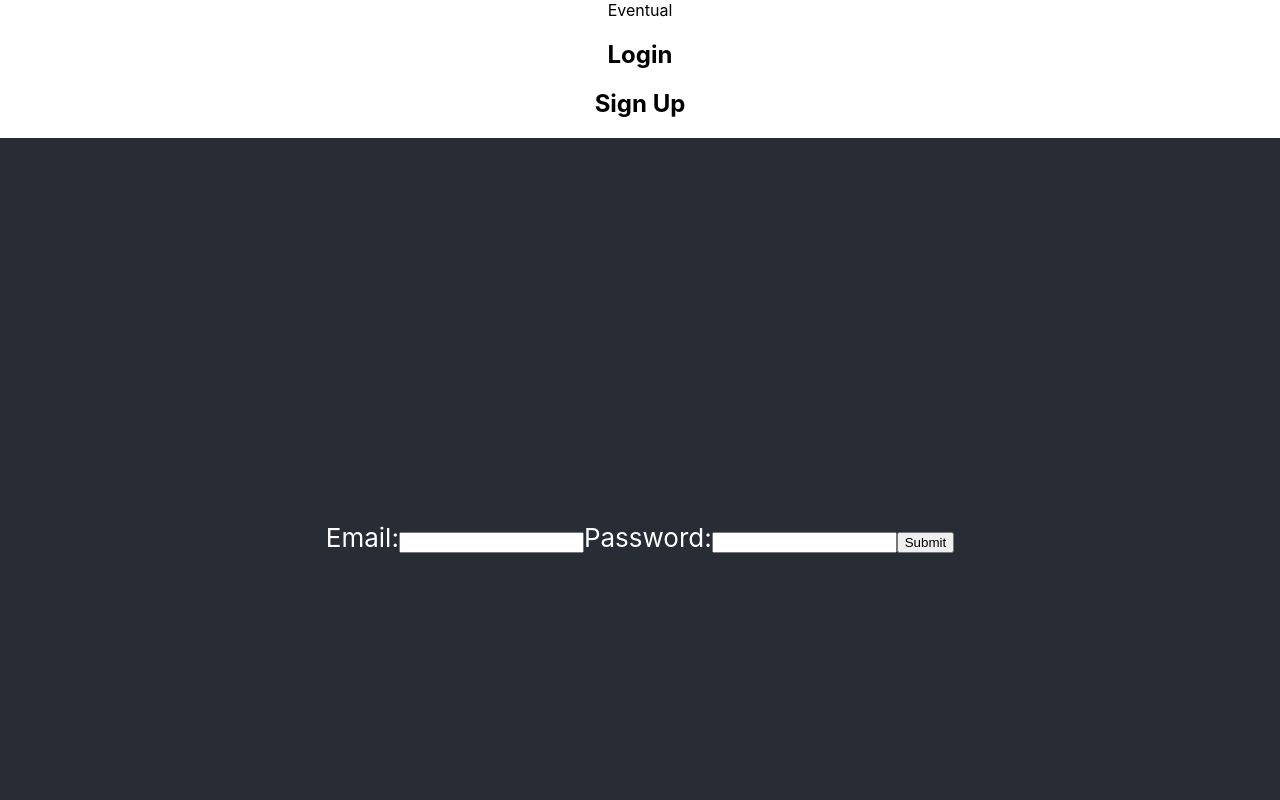
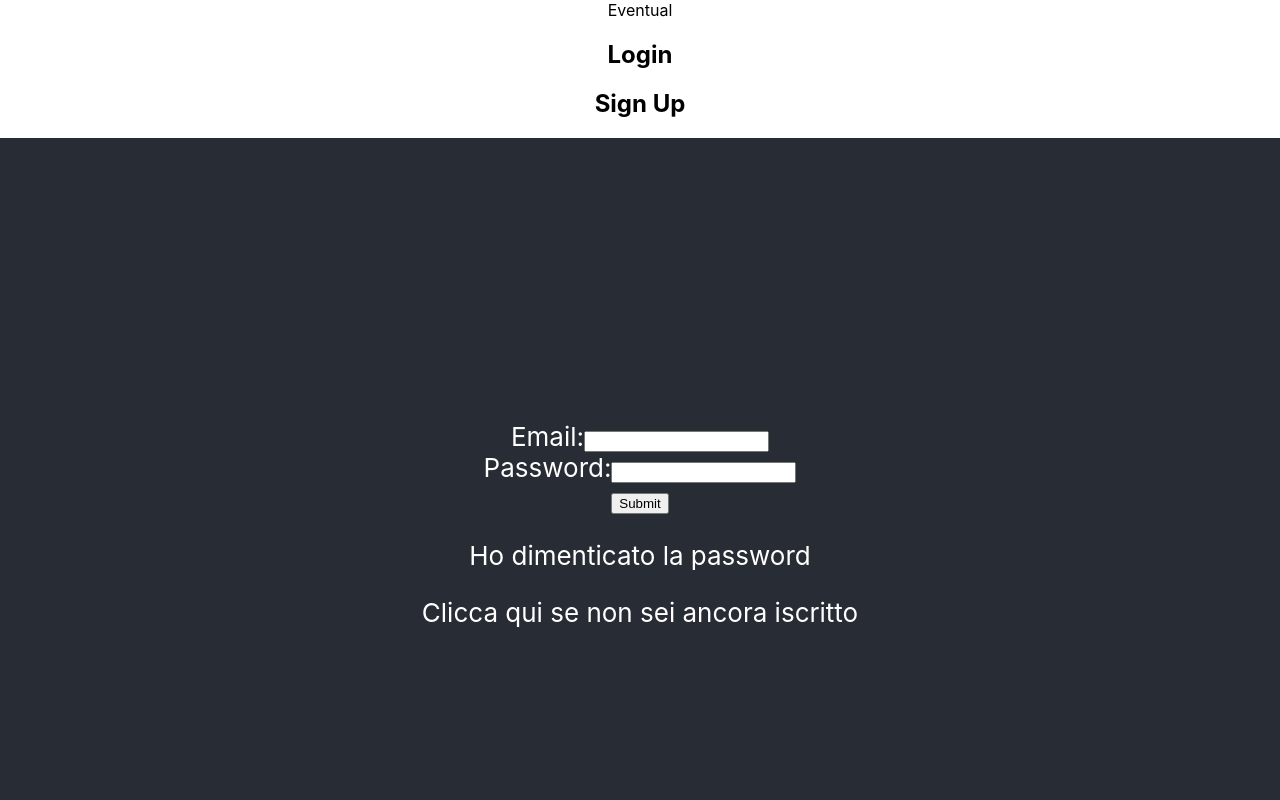
Before and after one commit to Ocsof/Eventual, a React (Create React App) app in the folder eventual/: page / in a window 1280 px wide. Shown: the top 800 px of the page. Built offline with nearby package versions, Linux system fonts and the light colour scheme.

Commit message:
Login style modified and TODO reminder

```diff
--- a/eventual/src/cmp/Login.js
+++ b/eventual/src/cmp/Login.js
@@ -24,7 +24,9 @@ class Login extends React.Component {
 
     handleSubmit(event) {
         if( this.state.password !== '' && this.state.email !== ''){
-            // TO-DO: change with control function on database subscribes
+            /*
+                TODO: change with control function on database subscribes
+             */
             alert('Login effettuato con successo: ' + this.state.email);
             this.setState({
                 isLogged: true
@@ -37,17 +39,23 @@ class Login extends React.Component {
 
     render() {
         return (
+            <div>
                 <form onSubmit={this.handleSubmit}>
                     <label>
                         Email:
                         <input type="text" alt="email" value={this.state.email} onChange={this.handleEmailChange} />
                     </label>
+                    <br/>
                     <label>
                         Password:
                         <input type="text" alt="password" value={this.state.password} onChange={this.handlePasswordChange} />
                     </label>
+                    <br/>
                     <input type="submit" value="Submit" />
                 </form>
+                <p>Ho dimenticato la password</p>
+                <p>Clicca qui se non sei ancora iscritto</p>
+            </div>
         );
     }
 }
```
Lines whose indentation alone changed are shown as unchanged.
